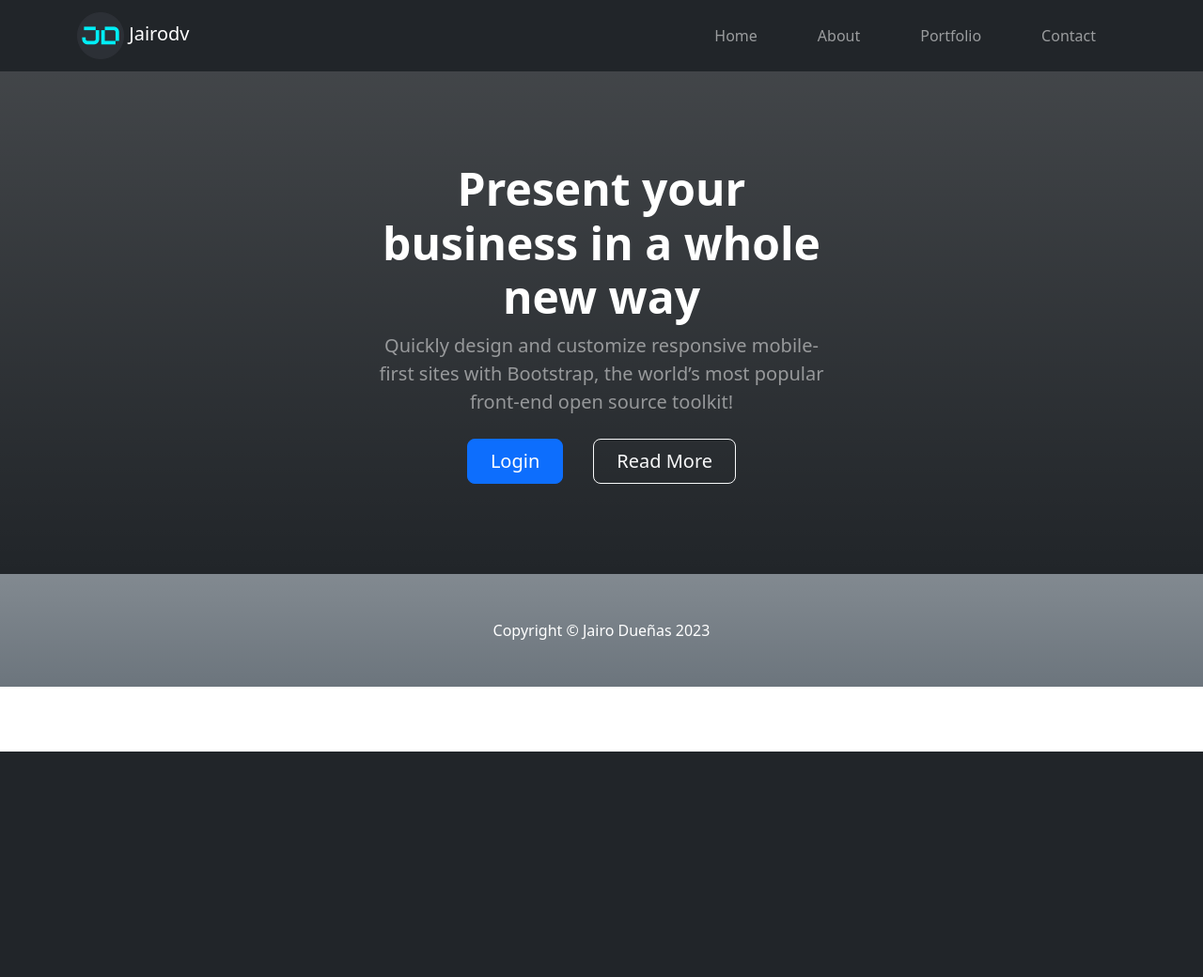
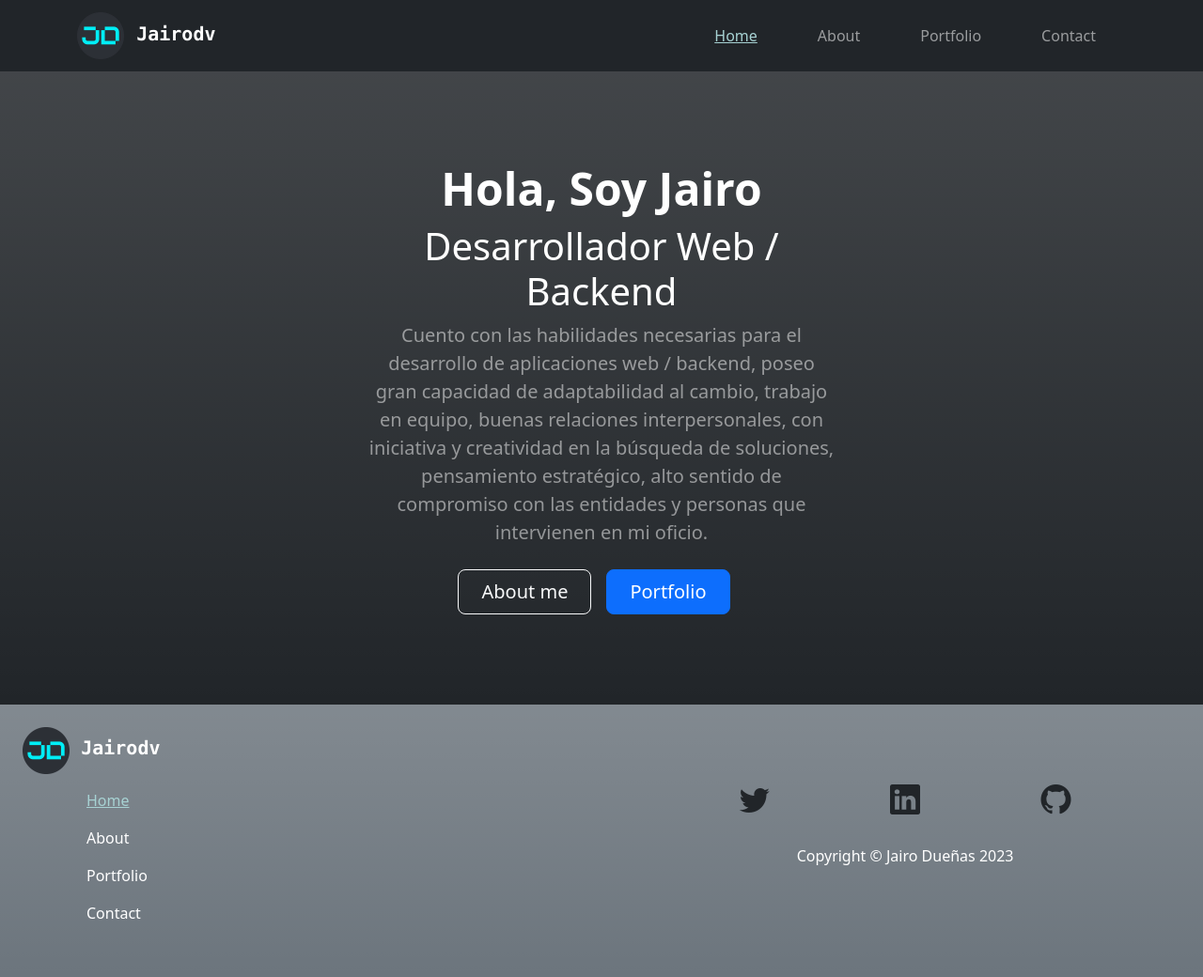
Before and after one commit to JairoDuenas/blog-Django, a Django app: page / in a window 1280 px wide. Shown: the whole page at 94% size. Before the commit the page ends 800 px from the top, so only its background shows below. Run offline with Django 4.2, Linux system fonts and the light colour scheme.

Commit message:
Estilando base, footer, navbar, home

```diff
--- /dev/null
+++ b/myblog/static/css/footer.css
@@ -0,0 +1,18 @@
+.footer-name {
+  text-decoration: none;
+  color: #ffffff;
+}
+
+.footer-links {
+  list-style: none;
+}
+
+.footer-link {
+  text-decoration: none;
+  color: #ffffff;
+}
+
+.footer-item.active .footer-link {
+  color: #a7d2d3;
+  text-decoration: underline;
+}
--- /dev/null
+++ b/myblog/static/css/navbar.css
@@ -0,0 +1,4 @@
+.nav-item.active .nav-link {
+  color: #a7d2d3;
+  text-decoration: underline;
+}
--- a/myblog/templates/base.html
+++ b/myblog/templates/base.html
@@ -10,6 +10,10 @@
   <link href="https://cdn.jsdelivr.net/npm/bootstrap@5.3.0-alpha1/dist/css/bootstrap.min.css" rel="stylesheet"
     integrity="sha384-GLhlTQ8iRABdZLl6O3oVMWSktQOp6b7In1Zl3/Jr59b6EGGoI1aFkw7cmDA6j6gD" crossorigin="anonymous">
   <link href="{% static 'css/navbar.css' %}" rel="stylesheet">
+
+  <link href="{% static 'css/footer.css' %}" rel="stylesheet">
+
+  <link rel="stylesheet" href="https://cdn.jsdelivr.net/npm/bootstrap-icons@1.10.3/font/bootstrap-icons.css">
 
   <title>
     {% block title %}
--- a/myblog/templates/components/footer.html
+++ b/myblog/templates/components/footer.html
@@ -1,9 +1,46 @@
 {% load static %}
 
 {% block footer %}
-<footer class="py-5 bg-secondary bg-gradient">
-  <div class="container px-5">
-    <p class="m-0 text-center text-white">Copyright &copy; Jairo Dueñas 2023</p>
+<footer class="bg-secondary bg-gradient d-grid d-sm-flex justify-content-sm-center align-items-center">
+  <div class="footer-left container py-4 px-4">
+    <a class="footer-name" href="{% url 'home' %}">
+      <img src="{% static 'img/logo.png' %}" alt="Logo" width="50" height="50"
+        class="d-inline-block align-text-center">
+      <span class="m-2 font-monospace fw-semibold fs-5">Jairodv</span>
+    </a>
+    <div class="container">
+      <ul class="footer-links py-2">
+        <li class="footer-item py-2 {% if request.path == '/' %}active{% endif %} px-lg-4"><a class="footer-link"
+            href="{% url 'home' %}">Home</a>
+        </li>
+        <li class="footer-item py-2{% if request.path == '/about/' %}active{% endif %} px-lg-4"><a class="footer-link"
+            href="#">About</a>
+        </li>
+        <li class="footer-item py-2{% if request.path == '/portfolio/' %}active{% endif %} px-lg-4"><a class="footer-link"
+            href="#">Portfolio</a>
+        </li>
+        <li class="footer-item py-2{% if request.path == '/contact/' %}active{% endif %} px-lg-4"><a class="footer-link"
+            href="#">Contact</a>
+        </li>
+      </ul>
+    </div>
+
+  </div>
+  <div class="footer-rigth container text-center py-4">
+    <div class="text-center d-flex justify-content-evenly">
+      <a href="#" class=" text-decoration-none fs-2">
+        <i class="bi bi-twitter text-dark"></i>
+      </a>
+      <a href="#" class="text-decoration-none fs-2">
+        <i class="bi bi-linkedin text-dark"></i>
+      </a>
+      <a href="#" class="text-decoration-none fs-2">
+        <i class="bi bi-github text-dark"></i>
+      </a>
+    </div>
+    <div class="container w-50 text-center ">
+      <p class="text-center text-white py-4">Copyright &copy; Jairo Dueñas 2023</p>
+    </div>
   </div>
 </footer>
 {% endblock footer %}
--- a/myblog/templates/components/navbar.html
+++ b/myblog/templates/components/navbar.html
@@ -6,7 +6,7 @@
   <div class="container">
     <a class="navbar-brand" href="{% url 'home' %}">
       <img src="{% static 'img/logo.png' %}" alt="Logo" width="50" height="50" class="d-inline-block align-text-center">
-      Jairodv
+      <span class="m-2 font-monospace fw-semibold fs-5">Jairodv</span>
     </a>
     <button class="navbar-toggler" type="button" data-bs-toggle="collapse" data-bs-target="#navbarResponsive"
       aria-controls="navbarResponsive" aria-expanded="false" aria-label="Toggle navigation"><span
--- a/myblog/templates/home/home.html
+++ b/myblog/templates/home/home.html
@@ -8,12 +8,12 @@
     <div class="row gx-5 justify-content-center">
       <div class="col-lg-6">
         <div class="text-center my-5">
-          <h1 class="display-5 fw-bolder text-white mb-2">Present your business in a whole new way</h1>
-          <p class="lead text-white-50 mb-4">Quickly design and customize responsive mobile-first sites with Bootstrap,
-            the world’s most popular front-end open source toolkit!</p>
+          <h1 class="display-5 fw-bolder text-white mb-2">Hola, Soy Jairo </h1>
+          <h4 class="display-6 text-white mb-2">Desarrollador Web / Backend</h4>
+          <p class="lead text-white-50 mb-4">Cuento con las habilidades necesarias para el desarrollo de aplicaciones web / backend, poseo gran capacidad de adaptabilidad al cambio, trabajo en equipo, buenas relaciones interpersonales, con iniciativa y creatividad en la búsqueda de soluciones, pensamiento estratégico, alto sentido de compromiso con las entidades y personas que intervienen en mi oficio.</p>
           <div class="d-grid gap-3 d-sm-flex justify-content-sm-center">
-            <a class="btn btn-primary btn-lg px-4 me-sm-3" href="#features">Login</a>
-            <a class="btn btn-outline-light btn-lg px-4" href="#features">Read More</a>
+            <a class="btn btn-outline-light btn-lg px-4" href="#features">About me</a>
+            <a class="btn btn-primary btn-lg px-4 me-sm-3" href="#features">Portfolio</a>
           </div>
         </div>
       </div>
```
